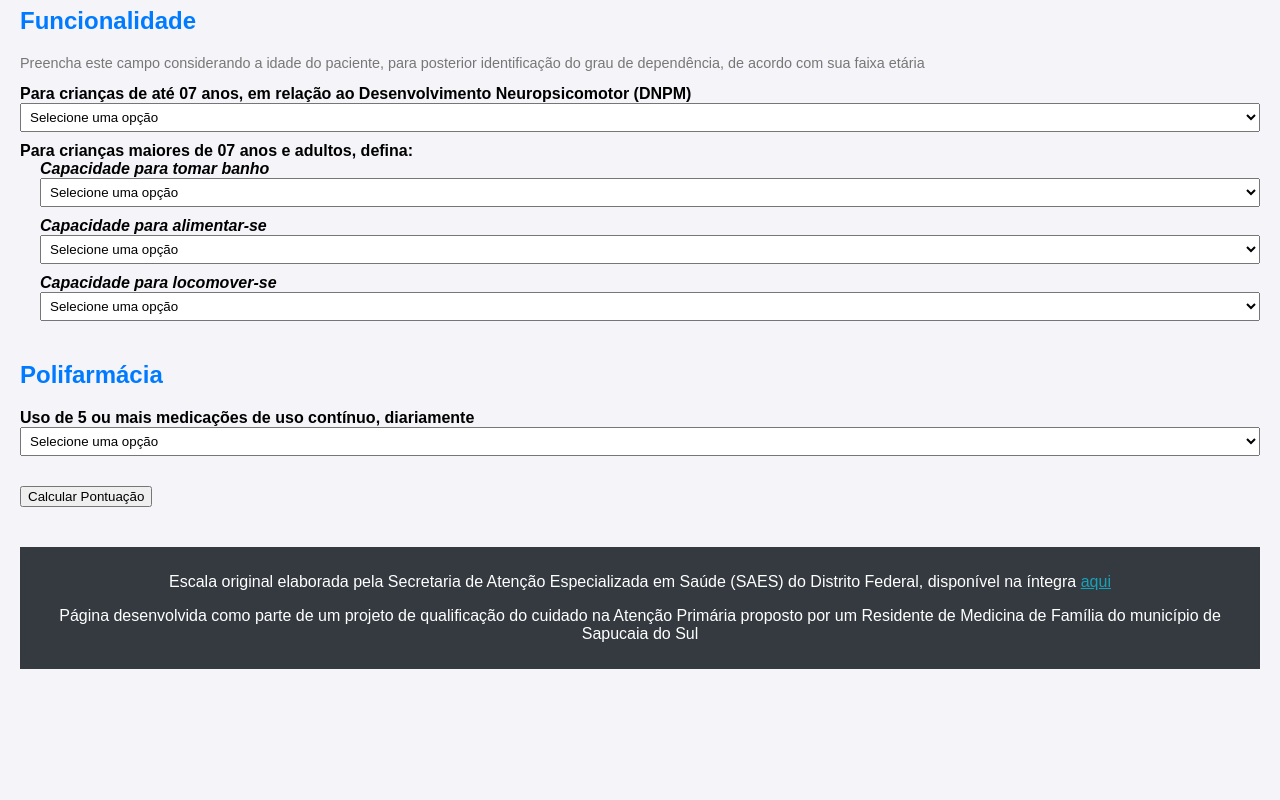
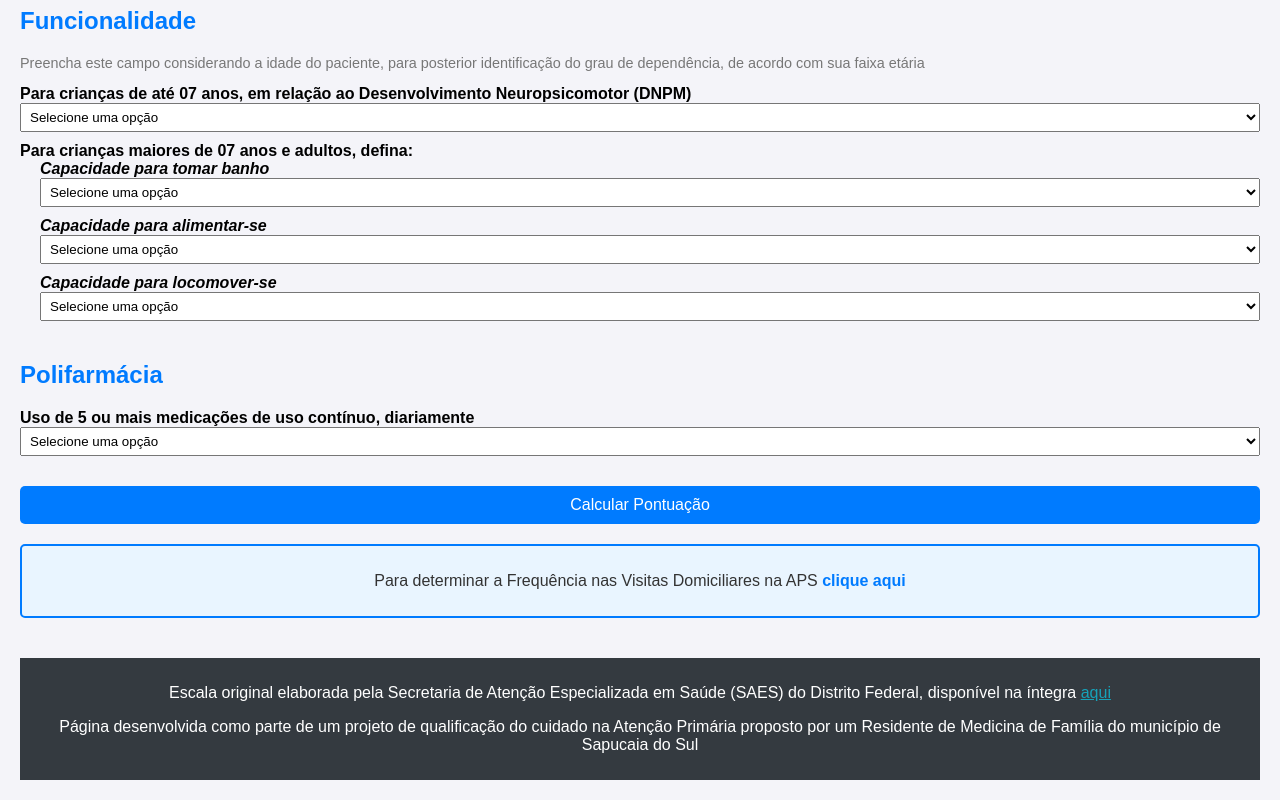
Before and after one commit to CarlosCoimbra/Nivel-de-Atencao-Domiciliar, a plain HTML site: page index.html in a window 1280 px wide. Shown: the part 908-1708 px from the top of the page. Before the commit the page ends 1597 px from the top, so only its background shows below. Drawn offline with Linux system fonts and the light colour scheme.

Commit message:
Add files via upload

```diff
--- a/index.html
+++ b/index.html
@@ -78,6 +78,37 @@
         .bold {
             color: #000;
             font-weight: bold;
+        }
+        .link-box {
+            border: 2px solid #007bff;
+            border-radius: 5px;
+            padding: 10px;
+            text-align: center;
+            margin-top: 20px;
+            background-color: #e9f5ff;
+        }
+        .link-box a {
+            color: #007bff;
+            text-decoration: none;
+            font-weight: bold;
+        }
+        .link-box a:hover {
+            text-decoration: underline;
+        }
+        button {
+            display: block;
+            width: 100%;
+            padding: 10px;
+            margin-top: 20px;
+            background-color: #007bff;
+            color: #fff;
+            border: none;
+            border-radius: 5px;
+            font-size: 1em;
+            cursor: pointer;
+        }
+        button:hover {
+            background-color: #0056b3;
         }
     </style>
 </head>
@@ -196,6 +227,10 @@
 
     <button onclick="calcularPontuacao()">Calcular Pontuação</button>
 
+    <div class="link-box">
+        <p>Para determinar a Frequência nas Visitas Domiciliares na APS <a href="https://carloscoimbra.github.io/Escala-de-Vulnerabilidade-Planejamento-VD-e-Escala-PPS/" target="_blank">clique aqui</a></p>
+    </div>
+
     <div id="resultado" class="result"></div>
 
     <div class="footer">
```
